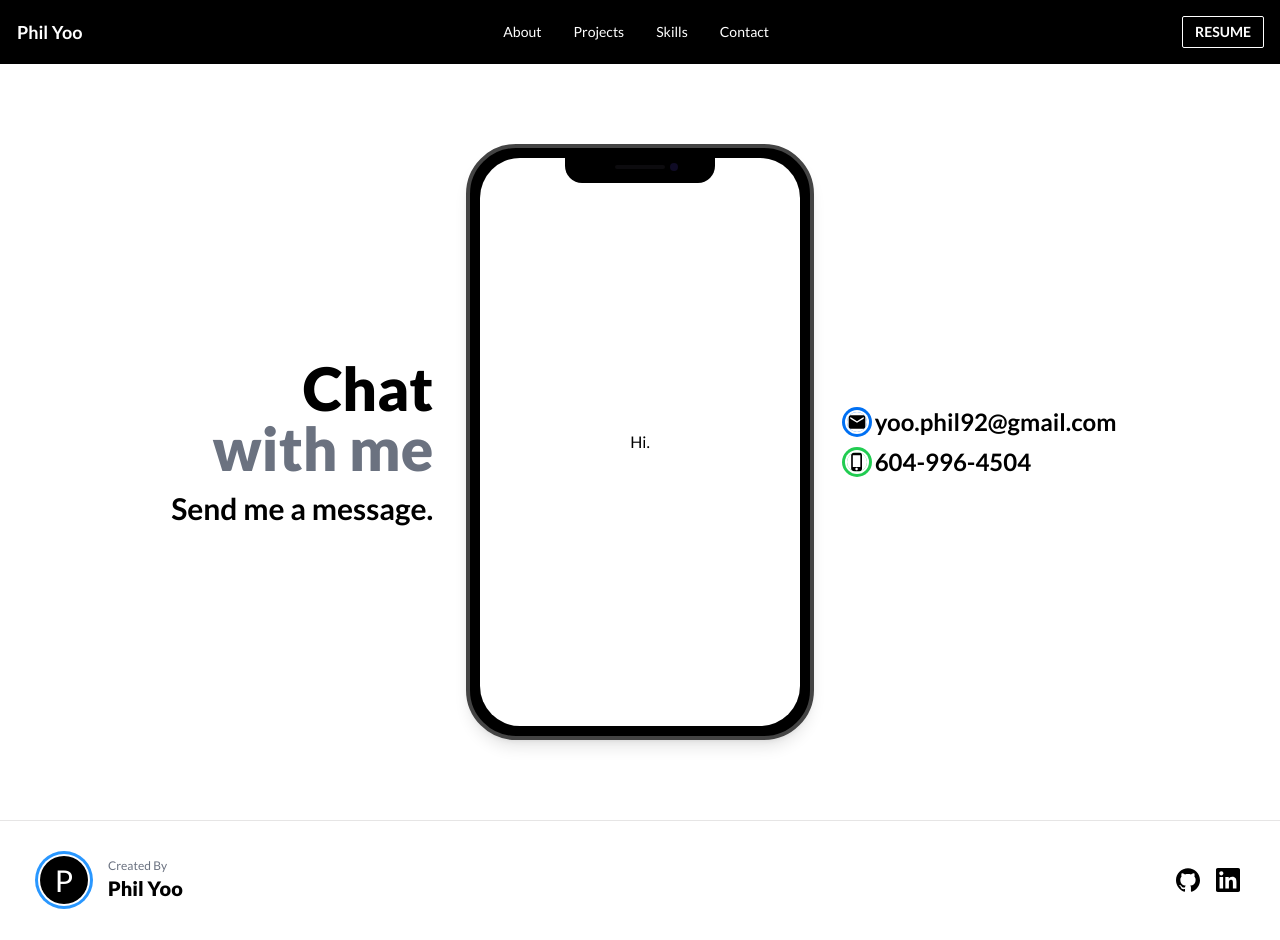
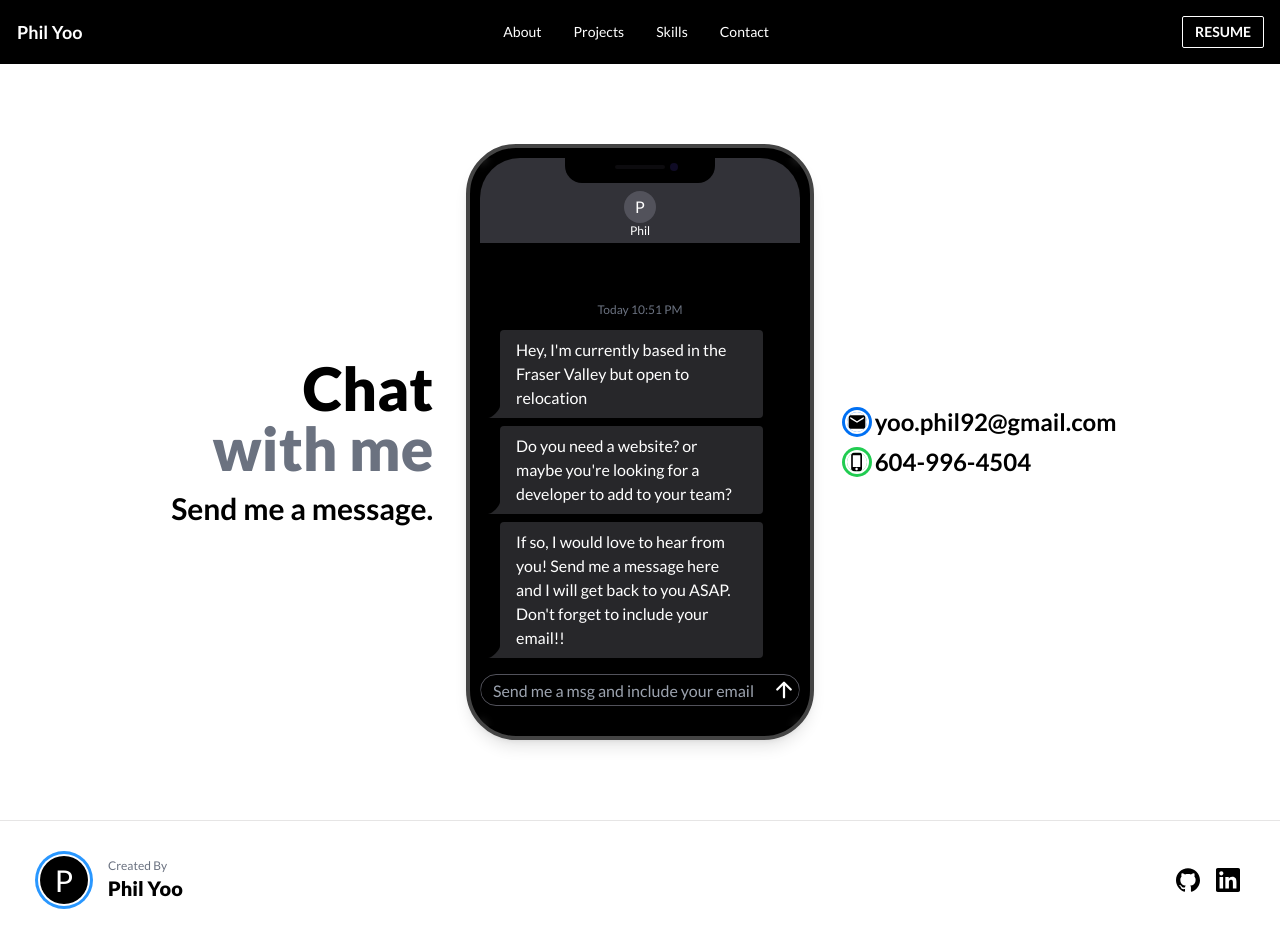
Before and after one commit to josemourinho333/josemourinho333.github.io, a React (Create React App) app: page /contact in a window 1280 px wide. Built offline with nearby package versions, Linux system fonts and the light colour scheme.

Commit message:
Finish contact page

```diff
--- a/src/App.js
+++ b/src/App.js
@@ -11,8 +11,7 @@ import { ProjectProvider } from "./ProjectContext";
 import HomeSkillsCarousel from "./components/HomeSkillsCarousel";
 import About from "./components/About";
 import Projects from "./components/Projects";
-import Message from "./components/Message";
-import { MdEmail, MdPhoneIphone } from 'react-icons/md';
+import Contact from "./components/Contact";
 
 
 function App() {
@@ -49,28 +48,7 @@ function App() {
           }/>
 
           <Route path="/contact" element={
-            <div className="bg-neutral-content flex flex-col justify-center p-2 gap-5 md:py-20 md:px-5 lg:flex-row">
-              <div className="basis-1/3 flex flex-col text-neutral font-black text-6xl justify-center my-10 lg:my-0 items-center lg:items-end">
-                <h2>Chat</h2>
-                <h3 className="text-gray-500 inline-block">with me</h3>
-                <p className="font-semibold text-3xl mt-3">Send me a message.</p>
-              </div>
-              <Message />
-              <div className="basis-1/3 flex flex-col text-neutral font-bold text-xl md:text-2xl justify-center my-10 lg:my-0 px-10 lg:px-0 items-center lg:items-start">
-              <div className="avatar items-center my-1">
-                <div className="w-5 rounded-full ring ring-info ring-offset-base-100 ring-offset-2">
-                    <MdEmail className="w-5 h-5"/>
-                  </div>
-                  <a href="mailto:yoo.phil92@gmail.com" className="pl-2">yoo.phil92@gmail.com</a>
-                </div>
-                <div className="avatar items-center my-1">
-                  <div className="w-5 rounded-full ring ring-success ring-offset-base-100 ring-offset-2">
-                    <MdPhoneIphone className="w-5 h-5"/>
-                  </div>
-                  <a href="tel:+16049964504" className="pl-2">604-996-4504</a>
-                </div>
-              </div>
-            </div>
+            <Contact />
           }/>
 
           </Routes>
--- a/src/components/Contact.jsx
+++ b/src/components/Contact.jsx
@@ -1,45 +1,73 @@
-import React, { useState, useRef } from 'react';
+import React from 'react';
+import Message from "./Message";
+import { MdEmail, MdPhoneIphone } from 'react-icons/md';
+
 import { FiMail } from 'react-icons/fi';
 import { RiCloseLine } from 'react-icons/ri';
-import emailjs from '@emailjs/browser';
+// const Contact = () => {
+//   const [open, setOpen] = useState(false);
+//   const form = useRef();
 
+//   const sendEmail = (e) => {
+//     e.preventDefault();
+//     emailjs.sendForm(`${process.env.REACT_APP_SERVICE_ID}`, `${process.env.REACT_APP_TEMPLATE_ID}`, form.current, `${process.env.REACT_APP_PUBLIC_KEY}`)
+//       .then((result) => {
+//         form.current.value = '';
+//         setOpen(false);
+//       })
+//   };
+
+//   return (
+//     <>
+//       {
+//         !open
+//           ? <></>
+//           :
+//           <div id="form-container">
+//             <form className='contact-form' ref={form} onSubmit={sendEmail}>
+//               <div className="contact-header">
+//                 <div className="contact-title">Send me a message </div>
+//                 <button className='close-form' onClick={() => setOpen(false)}><RiCloseLine /></button>
+//               </div>
+//               <input type="text" name='reply_to' placeholder='Email' />
+//               <input type="text" name='subject' placeholder='Subject'/>
+//               <textarea name="message" placeholder='Say hello!' />
+//               <button type='submit'>Send</button>
+//             </form>
+//           </div>
+//       }
+
+//       <button className="contact-button" onClick={() => setOpen(true)}><FiMail /></button>
+//     </>
+//   )
+// }
 
 const Contact = () => {
-  const [open, setOpen] = useState(false);
-  const form = useRef();
-
-  const sendEmail = (e) => {
-    e.preventDefault();
-    emailjs.sendForm(`${process.env.REACT_APP_SERVICE_ID}`, `${process.env.REACT_APP_TEMPLATE_ID}`, form.current, `${process.env.REACT_APP_PUBLIC_KEY}`)
-      .then((result) => {
-        form.current.value = '';
-        setOpen(false);
-      })
-  };
 
   return (
-    <>
-      {
-        !open
-          ? <></>
-          :
-          <div id="form-container">
-            <form className='contact-form' ref={form} onSubmit={sendEmail}>
-              <div className="contact-header">
-                <div className="contact-title">Send me a message </div>
-                <button className='close-form' onClick={() => setOpen(false)}><RiCloseLine /></button>
-              </div>
-              <input type="text" name='reply_to' placeholder='Email' />
-              <input type="text" name='subject' placeholder='Subject'/>
-              <textarea name="message" placeholder='Say hello!' />
-              <button type='submit'>Send</button>
-            </form>
-          </div>
-      }
-
-      <button className="contact-button" onClick={() => setOpen(true)}><FiMail /></button>
-    </>
+  <div className="bg-neutral-content flex flex-col justify-center p-2 gap-5 md:py-20 md:px-5 lg:flex-row">
+    <div className="basis-1/3 flex flex-col text-neutral font-black text-6xl justify-center my-10 lg:my-0 items-center lg:items-end">
+      <h2>Chat</h2>
+      <h3 className="text-gray-500 inline-block">with me</h3>
+      <p className="font-semibold text-3xl mt-3">Send me a message.</p>
+    </div>
+    <Message />
+    <div className="basis-1/3 flex flex-col text-neutral font-bold text-xl md:text-2xl justify-center my-10 lg:my-0 px-10 lg:px-0 items-center lg:items-start">
+    <div className="avatar items-center my-1">
+      <div className="w-5 rounded-full ring ring-info ring-offset-base-100 ring-offset-2">
+          <MdEmail className="w-5 h-5"/>
+        </div>
+        <a href="mailto:yoo.phil92@gmail.com" className="pl-2">yoo.phil92@gmail.com</a>
+      </div>
+      <div className="avatar items-center my-1">
+        <div className="w-5 rounded-full ring ring-success ring-offset-base-100 ring-offset-2">
+          <MdPhoneIphone className="w-5 h-5"/>
+        </div>
+        <a href="tel:+16049964504" className="pl-2">604-996-4504</a>
+      </div>
+    </div>
+  </div>
   )
-}
+};
 
 export default Contact;
--- a/src/components/Message.jsx
+++ b/src/components/Message.jsx
@@ -1,11 +1,95 @@
-import React from 'react'
+import React, { useState } from 'react';
+import { IoArrowUpOutline } from 'react-icons/io5';
+import MessageBubble from './MessageBubble';
+import emailjs from '@emailjs/browser';
+import moment from 'moment/moment';
 
 const Message = () => {
+  const [messages, setMessages] = useState([
+    {preset: true, msg: {name: 'phil', notes: "Hey, I'm currently based in the Fraser Valley but open to relocation"}},
+    {preset: true, msg: {name: 'phil', notes: "Do you need a website? or maybe you're looking for a developer to add to your team?"}},
+    {preset: true, msg: {name: 'phil', notes: "If so, I would love to hear from you! Send me a message here and I will get back to you ASAP. Don't forget to include your email!!"}},
+  ]);
+
+  const [templateParams, setTemplateParams] = useState({
+    preset: false,
+    msg: {
+      name: 'from portfolio',
+      notes: ''
+    },
+  });
+
+  const handleInputChange = (e) => {
+    const notes = e.target.value;
+    setTemplateParams(prev => ({
+      prev,
+      msg: {
+        ...prev.msg,
+        notes,
+      },
+    }));
+  };
+
+  const sendHandler = () => {
+    emailjs.send(`${process.env.REACT_APP_SERVICE_ID}`, `${process.env.REACT_APP_TEMPLATE_ID}`, templateParams.msg, `${process.env.REACT_APP_PUBLIC_KEY}`)
+      .then((result) => {
+        console.log('success', result.status, result.text);
+        setMessages(prev => [...prev, templateParams]);
+        setTemplateParams({
+          preset: false,
+          msg: {
+            name: 'from portfolio',
+            notes: '',
+          }
+        });
+      })
+      .catch((err) => console.log('err', err));
+  };
+
+  const mappedMsgs = messages.map((msg, index) => {
+    return (
+      <MessageBubble
+        key={index+768979463746}
+        message={msg.msg.notes}
+        preset={msg.preset}
+      />
+    )
+  });
+
   return (
     <div className="mockup-phone shadow-lg">
       <div className="camera"></div>
       <div className="display">
-        <div className="artboard artboard-demo phone-1">Hi.</div>
+        <div className="artboard artboard-demo phone-1 bg-neutral overflow-y-auto justify-start w-full">
+          <div className="bg-zinc-700/80 backdrop-blur-sm text-neutral-content w-full sticky top-0 self-center min-h-[15%] flex flex-col items-center justify-end pb-1">
+            <div className="avatar placeholder">
+              <div className="bg-zinc-600 text-neutral-content rounded-full w-8">
+                <span>P</span>
+              </div>
+            </div>
+            <h2 className="text-xs inline-block">Phil</h2>
+          </div>
+          <div className="flex-shrink-1 overflow-y-auto bg-neutral w-full h-full flex flex-col justify-end p-2">
+            <div className="text-gray-500 text-xs text-center mb-2">Today {moment().format('LT')}</div>
+            {mappedMsgs}
+          </div>
+          <div className="w-full bg-neutral/70 backdrop-blur-sm sticky bottom-0 flex justify-center pb-5 pt-1">
+            <div className="form-control w-full">
+              <div className="input-group items-center relative">
+                <input
+                  type="text"
+                  placeholder="Send me a msg and include your email"
+                  className="w-full h-8 !rounded-full px-3 text-neutral-content border border-zinc-600 focus:outline-none bg-inherit"
+                  value={templateParams.msg.notes}
+                  onChange={(e) => handleInputChange(e)}
+                />
+                <button className="" onClick={sendHandler}>
+                  <IoArrowUpOutline className="w-6 h-6 bg-inherit text-white rounded-full bg-info absolute z-50 top-1 right-1" />
+                </button>
+              </div>
+            </div>
+          </div>
+        </div>
       </div>
     </div>
   )
--- /dev/null
+++ b/src/components/MessageBubble.jsx
@@ -0,0 +1,21 @@
+import React from 'react';
+import moment from 'moment';
+
+const MessageBubble = ({preset, message}) => {
+
+  if (!preset) {
+    return (
+      <div className="chat chat-end">
+        <div className="chat-bubble chat-bubble-info break-words">{message}</div>
+      </div>
+    )
+  }
+
+  return (
+    <div className="chat chat-start">
+      <div className="chat-bubble bg-zinc-800 break-words">{message}</div>
+    </div>
+  )
+}
+
+export default MessageBubble;
```
